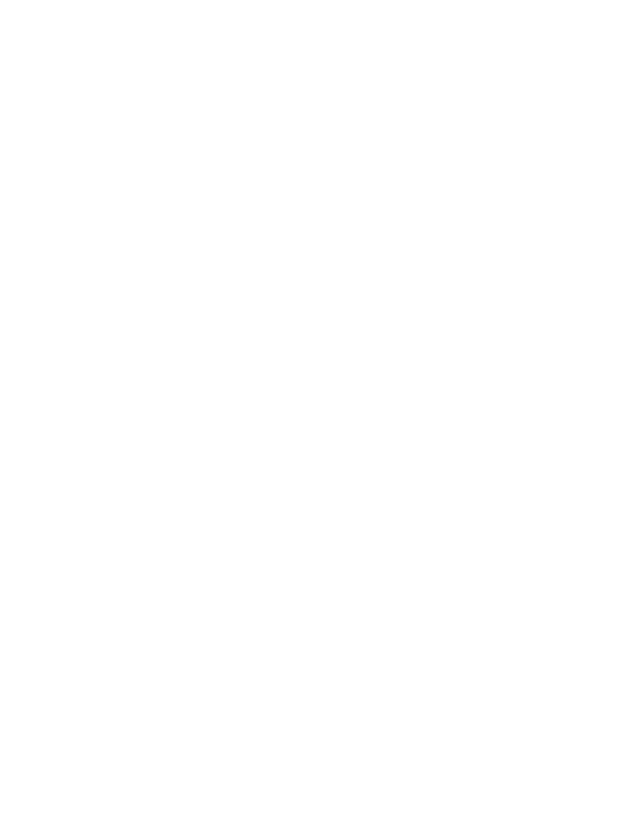
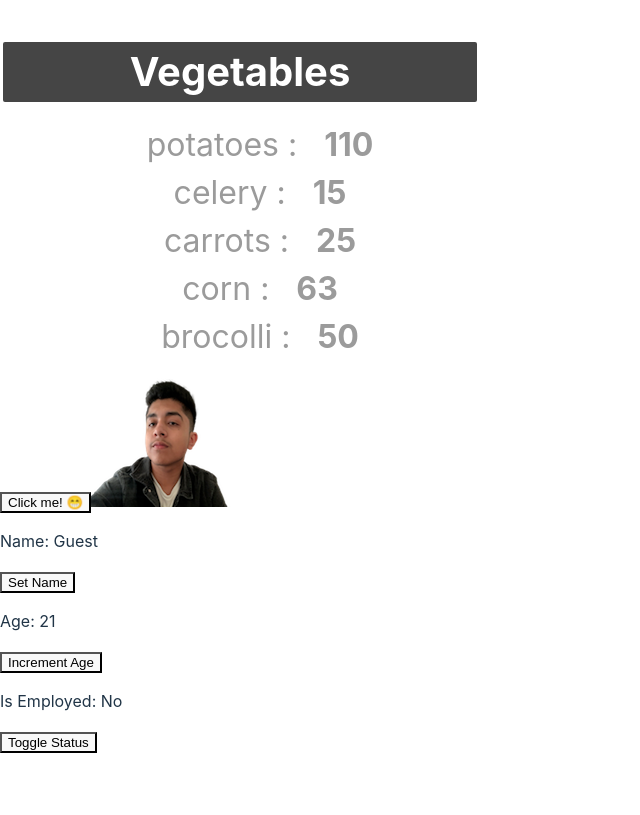
Before and after one commit to CalebRdgz/react-course, a React (Vite) app in the folder my-react-app/: page / in a window 1280 px wide. Shown: the part 1940-2755 px from the top of the page, without its empty margins (0-640 px from the left). Before the commit the page ends 1633 px from the top, so only its background shows below. Built offline with nearby package versions, Linux system fonts and the light colour scheme.

Commit message:
Rendering lists, onClick events with handleClick handler, Working with state setting changes with setter function, Counter Program using useState to decrement, reset, and increment count

```diff
--- a/my-react-app/src/App.tsx
+++ b/my-react-app/src/App.tsx
@@ -5,8 +5,35 @@ import Card from "./Card.tsx";
 import Button from "./Button.tsx";
 import Student from "./Student.tsx";
 import UserGreeting from "./UserGreeting.tsx";
+import List from "./List.tsx";
+import ButtonEvent from "./ButtonEvent.tsx";
+import ProfilePicture from "./ProfilePicture.tsx";
+import MyComponent from "./MyComponent.tsx";
+import Counter from "./Counter.tsx";
+
+interface Item {
+  id: number;
+  name: string;
+  calories: number;
+  category?: string;
+}
 
 function App() {
+
+  const fruits: Item[] = [
+    { id: 1, name: "apple", calories: 110 },
+    { id: 2, name: "banana", calories: 15 },
+    { id: 3, name: "strawberry", calories: 25 },
+    { id: 4, name: "orange", calories: 63 },
+    { id: 5, name: "pear", calories: 50 },
+  ];
+  const vegetables: Item[] = [
+    { id: 6, name: "potatoes", calories: 110 },
+    { id: 7, name: "celery", calories: 15 },
+    { id: 8, name: "carrots", calories: 25 },
+    { id: 9, name: "corn", calories: 63 },
+    { id: 10, name: "brocolli", calories: 50 },
+  ];
   return (
     <>
       <Header />
@@ -19,6 +46,12 @@ function App() {
       <Student name="Sandy" age={27} isStudent={true} />
       <Student />
       <UserGreeting isLoggedIn={true} username="Caleb" />
+      {fruits.length > 0 ? <List items={fruits} category="Fruits" /> : null}
+      {fruits.length > 0 && <List items={vegetables} category="Vegetables" />}
+      <ButtonEvent />
+      <ProfilePicture />
+      <MyComponent />
+      <Counter />
       <Footer />
     </>
   );
--- /dev/null
+++ b/my-react-app/src/ButtonEvent.tsx
@@ -0,0 +1,12 @@
+function ButtonEvent(){
+
+    const handleClick = (e: React.MouseEvent<HTMLButtonElement>) => {
+        (e.target as HTMLButtonElement).textContent = "OUCH! 🤕"
+    }
+
+    return(
+        <button onClick={(e) => handleClick(e)}>Click me! 😁</button>
+    );
+}
+
+export default ButtonEvent;
--- /dev/null
+++ b/my-react-app/src/Counter.tsx
@@ -0,0 +1,38 @@
+import React, { useState } from "react";
+
+function Counter() {
+  const [count, setCount] = useState(0);
+
+  //increament the counter:
+  const increment = () => {
+    setCount(count + 1);
+  };
+
+  //decrement the count:
+  const decrement = () => {
+    setCount(count - 1)
+  }
+
+  //reset the count:
+  const reset = () => {
+    setCount(0)
+  }
+
+  //return some elements:
+  return (
+    <div className="counter-container">
+      <p className="count-display">{count}</p>
+      <button className="counter-button" onClick={decrement}>
+        Decrement
+      </button>
+      <button className="counter-button" onClick={reset}>
+        Reset
+      </button>
+      <button className="counter-button" onClick={increment}>
+        Increment
+      </button>
+    </div>
+  );
+}
+
+export default Counter;
--- /dev/null
+++ b/my-react-app/src/List.tsx
@@ -0,0 +1,36 @@
+interface Item {
+  id: number;
+  name: string;
+  calories: number;
+}
+
+interface ListProps {
+  items: Item[];
+  category: string;
+}
+
+const List: React.FC<ListProps> = (props) => {
+  const category = props.category;
+  const itemList = props.items;
+
+  //for every fruit, print that fruit in a list item:
+  const listItems = itemList.map((item) => (
+    <li key={item.id}>
+      {item.name} : &nbsp; <b>{item.calories}</b>
+    </li>
+  ));
+
+  return (
+    <>
+      <h3 className="list-category">{category}</h3>
+      <ol className="list-items">{listItems}</ol>
+    </>
+  );
+};
+
+List.defaultProps = {
+    category: "Category",
+    items: []
+}
+
+export default List;
--- /dev/null
+++ b/my-react-app/src/MyComponent.tsx
@@ -0,0 +1,39 @@
+//To use a React Hook, import it:
+import React, { useState } from "react";
+
+function MyComponent() {
+  //create a stateful name variable and a setter function to update that variable:
+  const [name, setName] = useState("Guest"); //useState returns a variable and a setter function
+  //create an age variable and increment it on click (default 21):
+  const [age, setAge] = useState(21);
+  //create a boolean variable and toggle it between true and false (default false):
+  const [isEmployed, setIsEmployed] = useState(false);
+
+  //update name on click (default "Guest")
+  const updateName = () => {
+    setName("Spongebob");
+  };
+
+  //increment age by one on click (default 21):
+  const incrementAge = () => {
+    setAge(age + 1);
+  }
+
+  //toggle the employed status using !isEmployed for booleans (default false)
+  const toggleIsEmployed = () => {
+    setIsEmployed(!isEmployed);
+  }
+
+  return (
+    <div>
+      <p>Name: {name}</p>
+      <button onClick={updateName}>Set Name</button>
+      <p>Age: {age}</p>
+      <button onClick={incrementAge}>Increment Age</button>
+      <p>Is Employed: {isEmployed ? "Yes" : "No"}</p>
+      <button onClick={toggleIsEmployed}>Toggle Status</button>
+    </div>
+  );
+}
+
+export default MyComponent;
--- /dev/null
+++ b/my-react-app/src/ProfilePicture.tsx
@@ -0,0 +1,11 @@
+function ProfilePicture() {
+  const imageUrl = "./src/assets/me.png";
+
+  const handleClick = (e: any) => {
+    e.target.style.display = "none";
+  };
+
+  return <img src={imageUrl} onClick={(e) => handleClick(e)}></img>;
+}
+
+export default ProfilePicture;
--- a/my-react-app/src/index.css
+++ b/my-react-app/src/index.css
@@ -35,7 +35,7 @@ h1 {
   line-height: 1.1;
 }
 
-button {
+/* button {
   border-radius: 8px;
   border: 1px solid transparent;
   padding: 0.6em 1.2em;
@@ -52,7 +52,7 @@ button:hover {
 button:focus,
 button:focus-visible {
   outline: 4px auto -webkit-focus-ring-color;
-}
+} */
 
 @media (prefers-color-scheme: light) {
   :root {
@@ -67,7 +67,7 @@ button:focus-visible {
   }
 }
 
-.card{
+.card {
   border: 1px solid hsl(0, 0%, 80%);
   border-radius: 10px;
   box-shadow: 5px 5px 5px hsla(0, 0%, 0%, 0.1);
@@ -78,25 +78,25 @@ button:focus-visible {
   display: inline-block;
 }
 
-.card .card-image{
+.card .card-image {
   max-width: 60%;
   height: auto;
   border-radius: 50%;
   margin-bottom: 10px;
 }
 
-.card .card-title{
+.card .card-title {
   font-family: Arial, Helvetica, sans-serif;
   margin: 0;
   color: white;
 }
 
-.card .card-text{
+.card .card-text {
   font-family: Arial, Helvetica, sans-serif;
-  color: rgb(185, 185, 185)
+  color: rgb(185, 185, 185);
 }
 
-.my-button{
+.my-button {
   background-color: hsl(200, 100%, 50%);
   color: white;
   padding: 10px 20px;
@@ -104,7 +104,7 @@ button:focus-visible {
   cursor: pointer;
 }
 
-.student{
+.student {
   font-family: Arial, Helvetica, sans-serif;
   font-size: 2em;
   padding: 10px;
@@ -115,7 +115,7 @@ button:focus-visible {
   margin: 0;
 }
 
-.welcome-message{
+.welcome-message {
   font-size: 2.5em;
   background-color: green;
   color: white;
@@ -125,7 +125,7 @@ button:focus-visible {
   text-align: center;
 }
 
-.login-prompt{
+.login-prompt {
   font-size: 2.5em;
   background-color: red;
   color: white;
@@ -134,3 +134,55 @@ button:focus-visible {
   margin: 0;
   text-align: center;
 }
+
+.list-category {
+  font-size: 2.5em;
+  font-weight: bold;
+  color: rgb(255, 255, 255);
+  margin-bottom: 10px;
+  text-align: center;
+  border: 3px solid;
+  border-radius: 5px;
+  background-color: rgb(69, 69, 69);
+}
+
+.list-items li {
+  font-size: 2em;
+  list-style: none;
+  color: rgb(155, 155, 155);
+  text-align: center;
+  margin: 0;
+}
+
+.list-items li:hover {
+  color: white;
+  cursor: pointer;
+}
+
+.counter-container {
+  text-align: center;
+  font-family: Arial, sans-serif;
+}
+
+.count-display {
+  font-size: 10em;
+  margin-top: 0;
+  margin-bottom: 50px;
+}
+
+.counter-button {
+  width: 150px;
+  height: 50px;
+  font-size: 1.5em;
+  font-weight: bold;
+  margin: 0px 5px;
+  background-color: rgb(0, 191, 255);
+  color: white;
+  border: none;
+  border-radius: 5px;
+  cursor: pointer;
+}
+
+.counter-button:hover{
+  background-color: rgb(0, 157, 209);
+}
```
